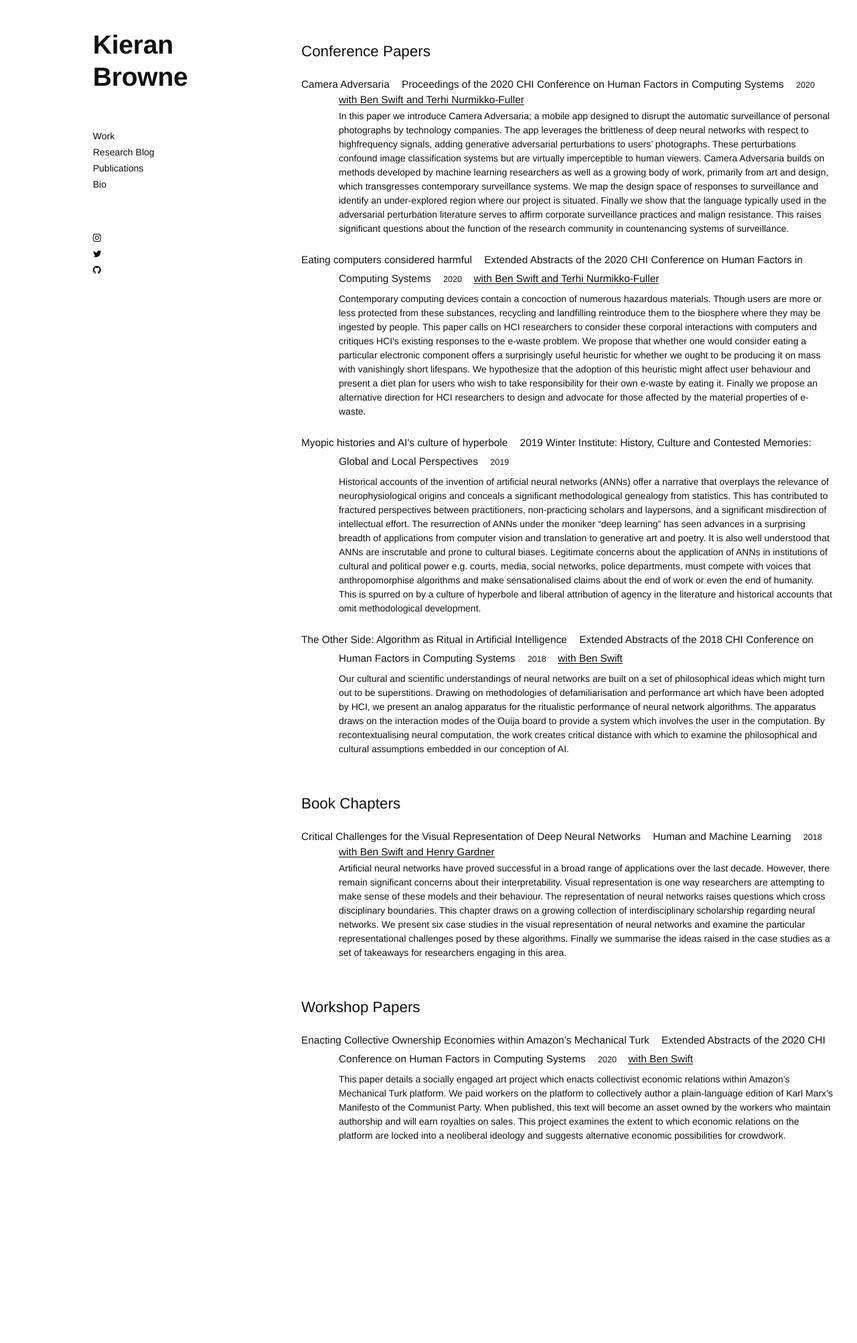
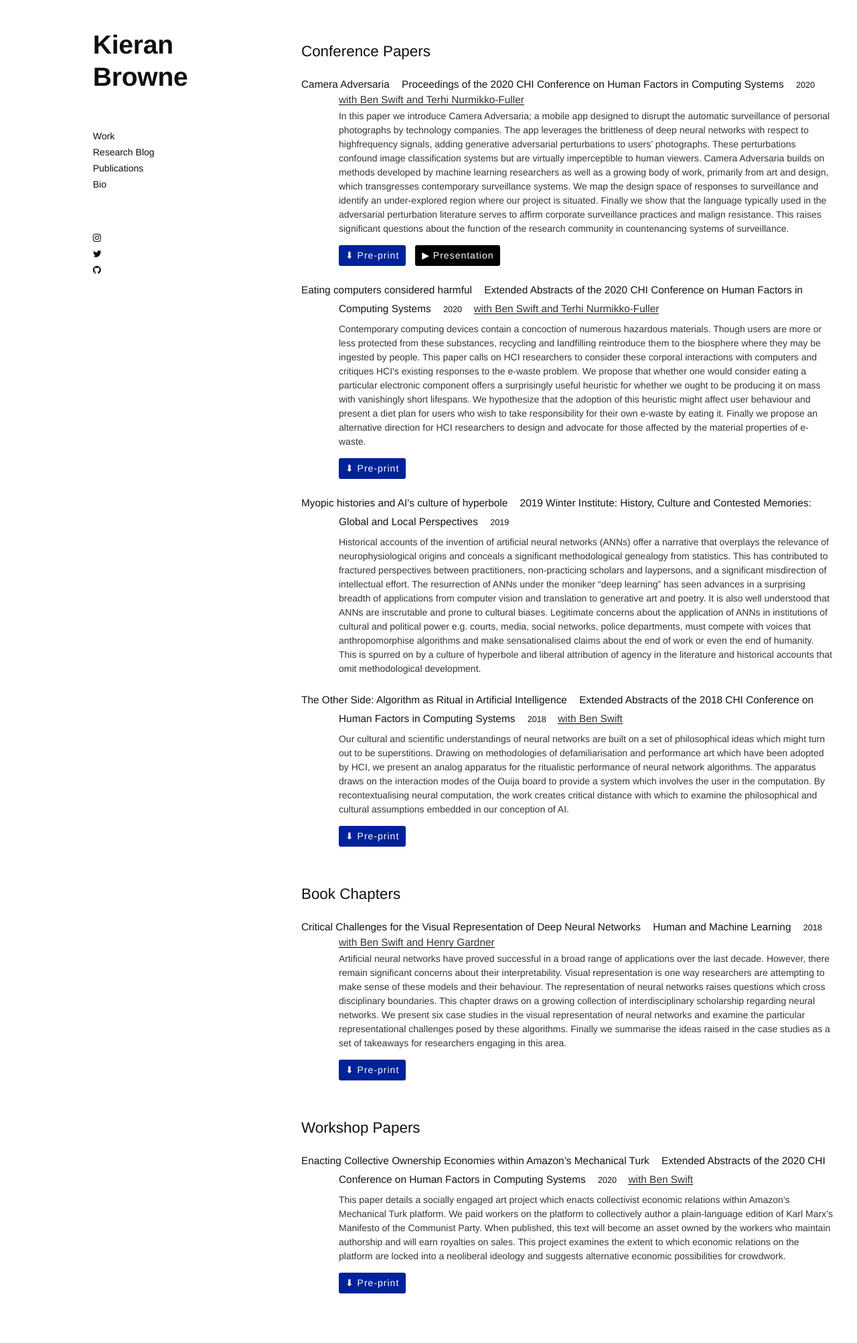
Before and after one commit to kieranbrowne/kieranbrowne.github.io, a Jekyll site: the page built from publications.html, in a window 1280 px wide. Shown: the whole page at 67% size. Built offline with Jekyll 4.4.1, drawn with Linux system fonts in a browser that asks for light colours; before the commit the page ends 1780 px from its top, so only the background shows below that.

Commit message:
better setup for publications page

```diff
--- /dev/null
+++ b/_includes/publication.html
@@ -0,0 +1,27 @@
+<div class="publication" data-tags="">
+<div class="title">
+{{ include.publication.title }}
+</div>
+<div class="booktitle" >
+{{ include.publication.publication }}
+</div>
+<div class="year">
+{{ include.publication.year }}
+</div>
+{% if include.publication.with %}
+<div class="with">
+with {{ include.publication.with }}
+</div>
+{% endif %}
+<div class="abstract">
+{{ include.publication.abstract }}
+</div>
+<div class="">
+{% if include.publication.filename %}
+<a class="tile preprint" href="{{ site.baseurl }}/publications/{{include.publication.filename}}">&#x2b07; Pre-print</a>
+{% endif %}
+{% if include.publication.video %}
+<a class="tile video" href="{{include.publication.video}}">&#9654; Presentation</a>
+{% endif %}
+</div>
+</div>
--- a/publications.html
+++ b/publications.html
@@ -27,6 +28,7 @@ conf_papers:
     year: 2020
     with: Ben Swift and Terhi Nurmikko-Fuller
     filename: camera_adversaria.pdf
+    video: https://youtu.be/mgOg44-I7wE
     publication: Proceedings of the 2020 CHI Conference on Human Factors in Computing Systems
     abstract: >
       In this paper we introduce Camera Adversaria; a mobile app designed to disrupt the automatic surveillance of personal photographs by technology companies. The app leverages the brittleness of deep neural networks with respect to highfrequency signals, adding generative adversarial perturbations to users’ photographs. These perturbations confound image classification systems but are virtually imperceptible to human viewers. Camera Adversaria builds on methods developed by machine learning researchers as well as a growing body of work, primarily from art and design, which transgresses contemporary surveillance systems. We map the design space of responses to surveillance and identify an under-explored region where our project is situated. Finally we show that the language typically used in the adversarial perturbation literature serves to affirm corporate surveillance practices and malign resistance. This raises significant questions about the function of the research community in countenancing systems of surveillance.
@@ -55,80 +57,20 @@ conf_papers:
     <!--<div class="spacer-8"></div>-->
     <h3>Conference Papers</h3>
     <div class="posts">
-      {% for post in page.conf_papers %}
-      <div class="publication" data-tags="">
-          <a href="{{ site.baseurl }}/publications/{{post.filename}}" >
-            <div class="title">
-              {{ post.title }}
-            </div>
-            <div class="booktitle" >
-              {{ post.publication }}
-            </div>
-            <div class="year">
-              {{ post.year }}
-            </div>
-            {% if post.with %}
-            <div class="with">
-              with {{ post.with }}
-            </div>
-            {% endif %}
-            <div class="abstract">
-              {{ post.abstract }}
-            </div>
-          </a>
-        </div>
+      {% for pub in page.conf_papers %}
+	{% include publication.html publication=pub %}
       {% endfor %}
     </div>
     <h3>Book Chapters</h3>
     <div class="posts">
-      {% for post in page.book_chapters %}
-      <div class="publication" data-tags="">
-          <a href="{{ site.baseurl }}/publications/{{post.filename}}" >
-            <div class="title">
-              {{ post.title }}
-            </div>
-            <div class="booktitle" >
-              {{ post.publication }}
-            </div>
-            <div class="year">
-              {{ post.year }}
-            </div>
-            {% if post.with %}
-            <div class="with">
-              with {{ post.with }}
-            </div>
-            {% endif %}
-            <div class="abstract">
-              {{ post.abstract }}
-            </div>
-          </a>
-        </div>
+      {% for pub in page.book_chapters %}
+	{% include publication.html publication=pub %}
       {% endfor %}
     </div>
     <h3>Workshop Papers</h3>
     <div class="posts">
-      {% for post in page.workshop_papers %}
-      <div class="publication" data-tags="">
-          <a href="{{ site.baseurl }}/publications/{{post.filename}}" >
-            <div class="title">
-              {{ post.title }}
-            </div>
-            <div class="booktitle" >
-              {{ post.publication }}
-            </div>
-            <div class="year">
-              {{ post.year }}
-            </div>
-            {% if post.with %}
-            <div class="with">
-              with {{ post.with }}
-            </div>
-            {% endif %}
-            <div class="abstract">
-              {{ post.abstract }}
-            </div>
-          </a>
-        </div>
+      {% for pub in page.workshop_papers %}
+	{% include publication.html publication=pub %}
       {% endfor %}
     </div>
     <div class="spacer-10"></div>
--- a/style.scss
+++ b/style.scss
@@ -1104,8 +1104,34 @@ sup {
   font-family: monospace;
 }
 
+.tile {
+    @include baseline(1.0rem,1.5rem);
+    font-weight: 300;
+  color: white;
+  border-radius: 3px;
+  text-align: center;
+  width: auto;
+  padding: 5px 10px ;
+  margin-top: 20px;
+  letter-spacing: 1px;
+  margin-right: 10px;
+}
 
+.preprint {
+  background: #029;
 
+  &:hover {
+    box-shadow: 0 0 0 2px #029 inset;
+    color: #029;
+  }
+}
+
+.tile.video {
+  background: #000;
+  &:hover {
+    box-shadow: 0 0 0 2px #000 inset;
+  }
+}
 
 
 
```
Also changed, not shown: other parts of publications.html (+1 -0 lines), 1 other file.
